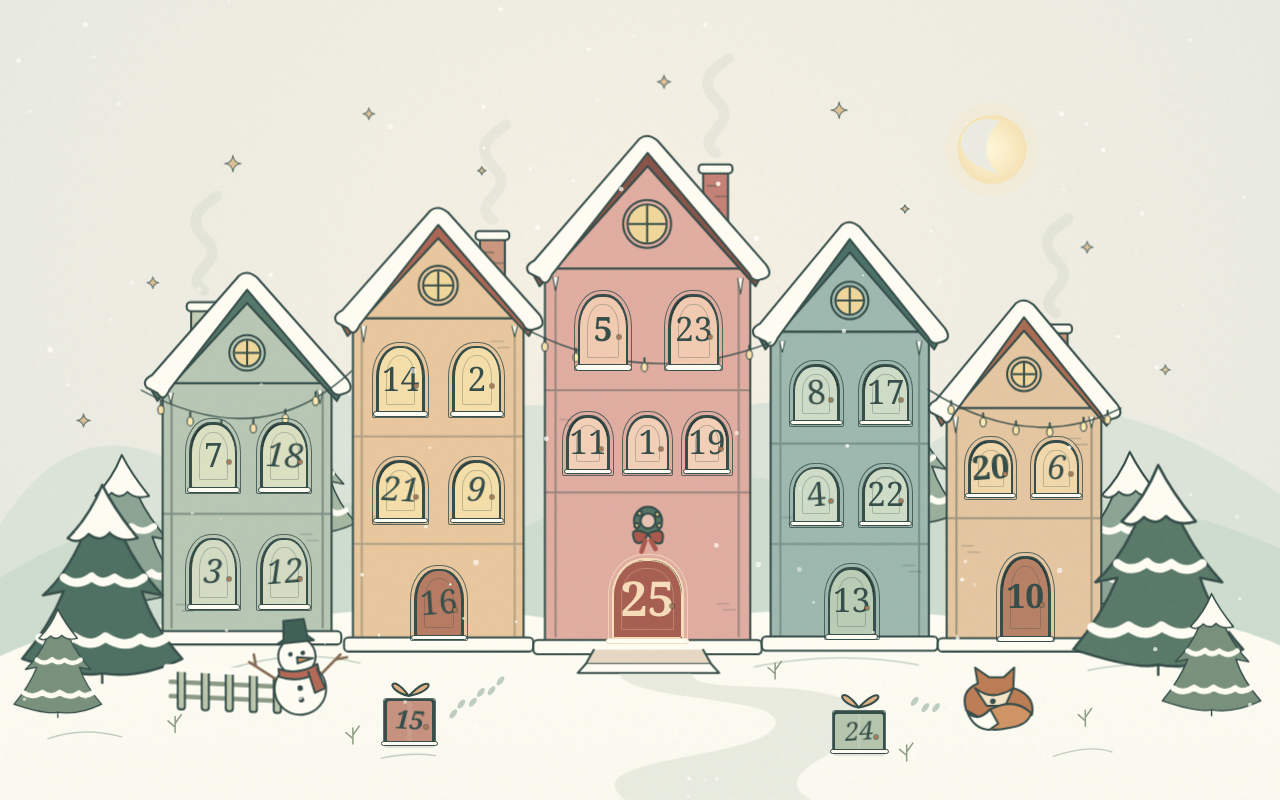
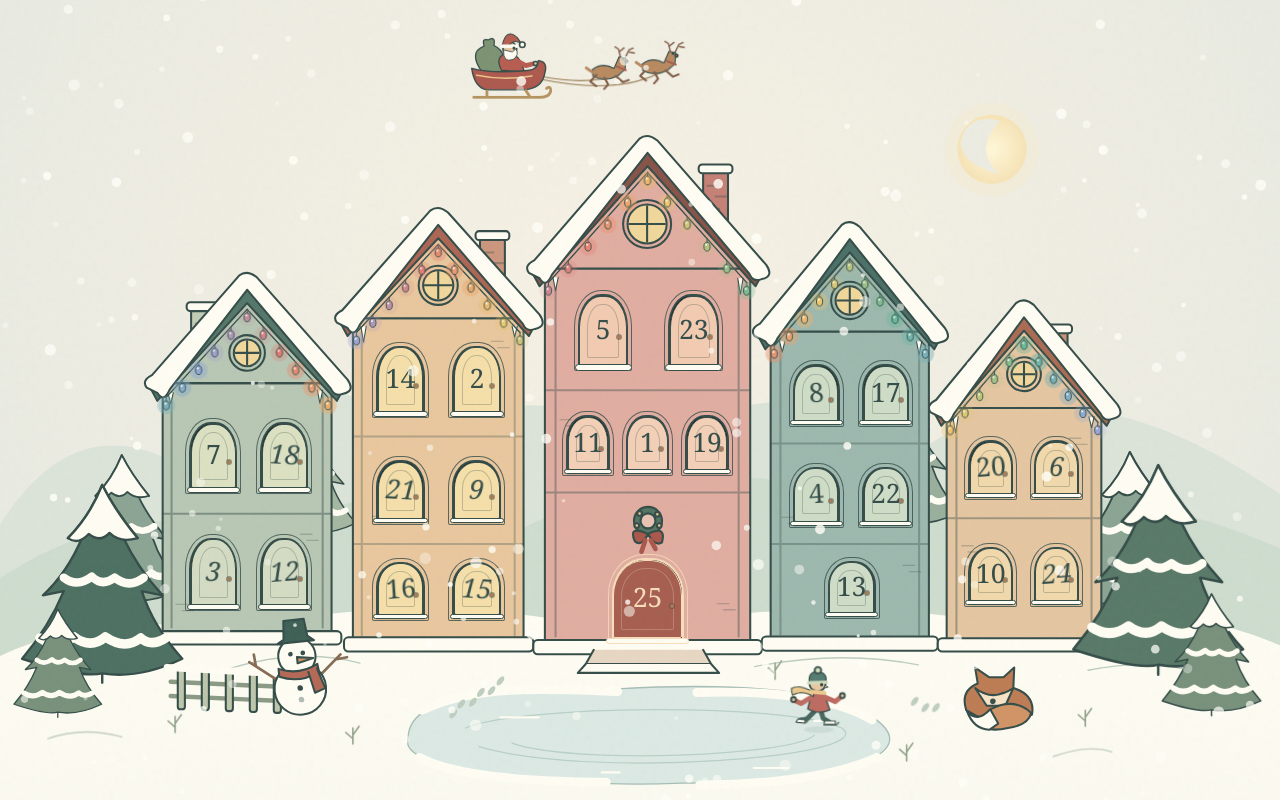
Before and after one commit to arnaav00/virtual-advent-calendar, a website: page dist/index.html in a window 1280 px wide. Drawn offline with Linux system fonts and the light colour scheme; animation ran at ten frames a second.

Commit message:
Update Site source

```diff
--- a/dist/app.js
+++ b/dist/app.js
@@ -8,21 +8,19 @@ const path = (d, fill = 'none', extra = '') => {
 };
 const rect = (x,y,w,h,fill,rx=0) => `<rect x="${x}" y="${y}" width="${w}" height="${h}" rx="${rx}" fill="${fill}" ${stroke}/>`;
 const circle = (x,y,r,fill,extra='') => `<circle cx="${x}" cy="${y}" r="${r}" fill="${fill}" ${stroke} ${extra}/>`;
-const star = (x,y,s=10) => `<g class="star">${path(`M${x} ${y-s} Q${x+1} ${y-1} ${x+s} ${y} Q${x+1} ${y+1} ${x} ${y+s} Q${x-1} ${y+1} ${x-s} ${y} Q${x-1} ${y-1} ${x} ${y-s}`,'#dab175','stroke-width="1.4"')}</g>`;
 function tree(x,y,s=1,paint='#54796b'){
   return `<g transform="translate(${x} ${y}) scale(${s})">${path('M0 0L0 -170',ink)}${path('M0 -190Q-12 -160 -33 -139L-19 -140Q-34 -105 -57 -84L-37 -88Q-51 -54 -77 -23Q-20 -4 0 -9Q35 -3 77 -23Q49 -54 38 -88L58 -84Q34 -110 20 -140L34 -139Q12 -166 0 -190',paint)}${path('M0 -190Q-12 -160 -33 -139Q-23 -132 -13 -143Q-2 -134 7 -144Q17 -134 34 -139Q12 -166 0 -190',snow)}${path('M-37 -101Q-24 -91 -10 -102Q0 -92 12 -101Q26 -90 40 -101','none',`stroke="${snow}" stroke-width="8"`)}${path('M-60 -43Q-44 -32 -27 -44Q-11 -32 3 -44Q22 -31 37 -43Q47 -34 61 -43','none',`stroke="${snow}" stroke-width="9"`)}</g>`;
 }
 function wreath(x,y,s=1){
   return `<g transform="translate(${x} ${y}) scale(${s})">${circle(0,0,15,'#547463')}${circle(0,0,8,'#e8c4b3')}${path('M0 14Q-22 4 -14 22Q-7 28 0 14Q20 4 15 23Q8 28 0 14','#aa584b')}${path('M-3 21L-7 33M3 21L8 30','none','stroke="#aa584b" stroke-width="5"')}${[[-9,-8],[10,-7],[-12,5],[12,5]].map(([a,b])=>circle(a,b,2.5,'#e9c98b')).join('')}</g>`;
 }
-function chimney(x,y,paint){return `<g>${rect(x,y,28,77,paint)}${rect(x-5,y-4,38,10,snow,4)}${path(`M${x+5} ${y+20}h10m-1 12h12m-20 14h12`,'none','opacity=".35"')}<g class="smoke">${path(`M${x+13} ${y-18}C${x-15} ${y-38} ${x+43} ${y-48} ${x+16} ${y-76}S${x+21} ${y-116} ${x+30} ${y-124}`,'none','stroke="#b6c3b5" stroke-width="12" opacity=".45"')}</g></g>`;}
+function chimney(x,y,paint){return `<g>${rect(x,y,28,77,paint)}${rect(x-5,y-4,38,10,snow,4)}${path(`M${x+5} ${y+20}h10m-1 12h12m-20 14h12`,'none','opacity=".35"')}</g>`;}
 function roof(x,y,w,h,color){return `${path(`M${x-13} ${y+7}L${x+w/2} ${y-h}L${x+w+13} ${y+7}L${x+w+6} ${y+20}L${x+w/2} ${y-h+20}L${x-6} ${y+20}Z`,color)}${path(`M${x-18} ${y+5}Q${x-24} ${y-3} ${x-12} ${y-9}L${x+w/2-9} ${y-h-11}Q${x+w/2} ${y-h-18} ${x+w/2+11} ${y-h-9}L${x+w+18} ${y-4}Q${x+w+27} ${y+9} ${x+w+13} ${y+12}Q${x+w+3} ${y+16} ${x+w-1} ${y+6}L${x+w/2} ${y-h+5}L${x+8} ${y+7}Q${x+1} ${y+23} ${x-6} ${y+11}Z`,snow)}`;}
 function attic(x,y,r=18){return `${circle(x,y,r,'#f0d79b')}${path(`M${x-r+2} ${y}h${r*2-4}M${x} ${y-r+2}v${r*2-4}`)}${circle(x,y,r+5,'none')}`;}
 let art = `<defs><radialGradient id="moon"><stop stop-color="#fff8da"/><stop offset="1" stop-color="#f6e3b5"/></radialGradient><linearGradient id="ground" x2="0" y2="1"><stop stop-color="#fffdf3"/><stop offset="1" stop-color="#e9ede4"/></linearGradient></defs>`;
-// Quiet sky, little hand-drawn constellations, and distant snowy hills.
+// A quiet moonlit sky and distant snowy hills.
 art += `<circle cx="1116" cy="168" r="53" fill="#f7e8bf" opacity=".25"/><circle cx="1116" cy="168" r="39" fill="url(#moon)"/>`;
 art += path('M1125 136Q1094 168 1124 196Q1072 181 1083 151Q1095 128 1125 136','#ecece2','stroke="none"');
-art += [[262,184,10],[415,128,7],[944,124,10],[1223,278,7],[172,318,7],[747,92,8],[542,192,5],[1018,235,5],[1311,416,6],[94,473,8]].map(a=>star(...a)).join('');
 art += path('M-1440 590H0Q85 455 205 525Q337 359 470 501Q596 414 722 495Q914 405 1042 502Q1207 393 1440 556H2880V1800H-1440Z','#dce4d9','stroke="none"');
 art += path('M-1440 650H0Q163 547 293 610Q446 513 575 601Q804 479 995 584Q1217 518 1440 617H2880V1800H-1440Z','#ceddce','stroke="none"');
 art += [tree(137,683,.9,'#8ba493'),tree(1271,689,.95,'#8ba493'),tree(345,605,.72,'#a5b7a1'),tree(1018,595,.8,'#9aaf9c')].join('');
@@ -69,12 +67,19 @@ art += rect(1055,718,195,15,snow,5);
 // Small masonry flecks and frosted roof icicles.
 [[198,680],[338,601],[419,581],[553,384],[630,472],[807,679],[880,582],[1016,636],[1082,614],[1203,493]].forEach(([x,y])=>{art+=path(`M${x} ${y}h13m-6 7h13`,'none','opacity=".25" stroke-width="1.5"');});
 [[189,442],[357,439],[406,367],[576,367],[622,312],[830,313],[877,384],[1031,384],[1072,469],[1225,469]].forEach(([x,y],i)=>{art+=path(`M${x} ${y}l3 ${12+i%3*3}l3 -${12+i%3*3}`,snow,'stroke-width="1.2"');});
-// A draped, warm strand of lights ties the houses together.
-art += path('M159 439Q294 512 396 417M589 369Q725 440 867 385M1044 438Q1158 511 1261 459','none','stroke-width="1.5"');
-[[181,451],[214,464],[249,473],[285,472],[321,461],[355,441],[613,380],[648,392],[686,400],[725,403],[766,401],[806,396],[843,389],[1070,451],[1106,465],[1143,474],[1181,476],[1219,470],[1246,462]].forEach(([x,y],i)=>{art+=`<path d="M${x} ${y}v7" ${stroke} stroke-width="1.3"/><ellipse class="bulb" cx="${x}" cy="${y+10}" rx="3.5" ry="5" fill="${i%3?'#f0cf88':'#cc8b70'}" stroke="${ink}" stroke-width="1.2"/>`;});
-// Snow banks, fir trees, and a winding path through the foreground.
+// Color-changing Christmas lights follow every roof, clear of the windows.
+art += '<g class="ambient christmas-lights">';
+[[183,431,190,110],[397,358,192,110],[613,302,231,135],[867,373,178,109],[1065,459,174,107]].forEach(([x,y,w,h],house)=>{
+  art += path(`M${x+4} ${y+16}L${x+w/2} ${y-h+27}L${x+w-4} ${y+16}`,'none','stroke-width="1.5"');
+  for(let i=0;i<11;i++){
+    const t=i/10,bx=x+4+t*(w-8),by=y+16-(1-Math.abs(2*t-1))*(h-11),delay=-(i*.43+house*1.2);
+    art += `<g class="festive-light" style="--delay:${delay}s">${path(`M${bx} ${by}v5`,'none','stroke-width="1.2"')}<circle class="light-halo" cx="${bx}" cy="${by+9}" r="10" fill="currentColor"/><ellipse class="bulb" cx="${bx}" cy="${by+9}" rx="3.5" ry="5" fill="currentColor" stroke="${ink}" stroke-width="1"/><circle cx="${bx-1}" cy="${by+7}" r="1.2" fill="#fffdf3" opacity=".85"/></g>`;
+  }
+});
+art += '</g>';
+// Snow banks, fir trees, and a little frozen village pond.
 art += path('M35 776Q111 739 192 752M259 752Q338 728 405 746M849 750Q945 731 1033 748M1224 754Q1312 736 1381 769','none','stroke="#bdcdbf" stroke-width="1.5"');
-art += path('M696 758C713 792 892 781 871 818S642 851 703 900H913C840 860 1035 829 969 794S786 784 778 758','#e2e5d9','stroke="none" opacity=".7"');
+art += `<g class="pond">${path('M475 802C517 766 615 772 695 775C800 769 925 771 982 807C1050 853 924 882 768 881C618 887 449 867 459 832Q459 813 475 802Z','#dce9e4','stroke="#a6beb5" stroke-width="1.5"')}${path('M475 799C534 770 613 775 695 778M784 779Q925 775 981 810M987 852Q921 882 787 883M682 880Q521 879 472 852','none',`stroke="${snow}" stroke-width="10"`)}${path('M524 819C584 793 884 790 947 819C994 852 662 877 539 840M576 836C647 861 895 850 916 827','none','stroke="#b8d0c7" stroke-width="1.4"')}${path('M563 807h43m242 57h39m29 -53h23m-262 58h20','none','stroke="#fffdf3" stroke-width="2.5"')}</g>`;
 art += tree(115,768,1.17,'#4d7062');
 art += tree(1303,759,1.24,'#597968');
 art += tree(1363,805,.72,'#78917b');
@@ -87,12 +92,28 @@ art += path('M188 751Q266 755 348 760','none',`stroke="${snow}" stroke-width="8"
 art += `<g transform="translate(339 786) rotate(-6)">${path('M-25 -24L-54 -47M-47 -42L-48 -55M25 -25L49 -45M44 -40L56 -41','none','stroke="#856c54" stroke-width="3"')}${circle(0,-11,29,snow)}${circle(0,-48,21,snow)}${path('M-22 -36Q0 -26 22 -37L23 -28Q0 -17 -22 -27Z','#b56856')}${path('M11 -29L16 -5L28 -9L21 -32','#b56856')}${path('M-20 -64L21 -64L14 -70L12 -89L-11 -89L-13 -68Z','#3e6055')}${circle(-7,-51,1.5,ink)}${circle(7,-51,1.5,ink)}${path('M0 -47L18 -44L0 -40Z','#cf9361')}${circle(0,-12,2,ink)}${circle(0,1,2,ink)}</g>`;
 // A little sleepy fox, curled up in the snow.
 art += `<g transform="translate(1117 792)">${path('M-30 7Q-37 -15 -17 -23L-20 -41L-4 -30L12 -30L24 -41L23 -18Q48 -10 44 12Q11 33 -30 7','#bd7c54')}${path('M-20 -18Q0 -2 23 -18L14 2H-7Z','#f5e4c6')}${path('M43 10Q24 -8 -3 6Q-18 22 -29 8Q-18 35 17 27Q40 24 43 10','#d19465')}${path('M-3 6Q-18 22 -29 8Q-22 28 -4 29L6 22Z',snow)}${path('M-12 -13l5 2m14 0l5 -2','none','stroke-width="1.5"')}${circle(0,-3,2,ink)}</g>`;
-// Gift bows sit above two extra numbered doors.
-[[460,783],[966,796]].forEach(([x,y])=>{art+=path(`M${x} ${y}C${x-29} ${y-7} ${x-20} ${y-28} ${x} ${y}C${x+26} ${y-28} ${x+33} ${y-6} ${x} ${y}`,'#e2b185');});
 // Tiny boot prints and winter sprigs make the snow feel lived in.
 [[563,766],[553,777],[541,779],[532,790],[519,792],[510,803],[1029,789],[1041,796],[1053,796]].forEach(([x,y])=>{art+=`<ellipse cx="${x}" cy="${y}" rx="3" ry="6" fill="#bfcec0" transform="rotate(38 ${x} ${y})"/>`;});
 [[197,824],[1221,817],[397,837],[1020,856],[872,764]].forEach(([x,y])=>{art+=path(`M${x} ${y}v-18m0 12l-8 -7m8 3l7 -10`,'none','stroke="#8d9e85" stroke-width="1.7"');});
-art += path('M54 831Q93 817 137 829M1185 851Q1225 837 1251 846M429 853Q461 846 490 850','none','stroke="#c4cfc0" stroke-width="1.5"');
+art += path('M54 831Q93 817 137 829M1185 851Q1225 837 1251 846','none','stroke="#c4cfc0" stroke-width="1.5"');
+// A scarf-wearing skater traces a continuous oval around the pond.
+art += `<g class="ambient skater-travel"><ellipse cy="3" rx="18" ry="4" fill="#9dbab0" opacity=".26"/><g class="skater-facing"><g class="skater-bob">
+  <g class="skate-leg back">${path('M-4 -19L-13 -8L-21 -6','none','stroke="#48665f" stroke-width="6"')}${path('M-25 -3L-15 -3L-12 -5','none','stroke="#6f8278" stroke-width="2"')}${path('M-24 -7h9v4h-11Z',snow,'stroke-width="1.3"')}</g>
+  <g class="skate-leg front">${path('M3 -20L6 -10L13 -6','none','stroke="#48665f" stroke-width="6"')}${path('M7 -2H22L25 -5','none','stroke="#6f8278" stroke-width="2"')}${path('M8 -7h13v4H7Z',snow,'stroke-width="1.3"')}</g>
+  ${path('M-7 -43Q0 -46 8 -40L14 -20Q1 -14 -13 -22Z','#bd6b61','stroke-width="1.6"')}${path('M6 -37L21 -30L29 -36M-7 -37L-21 -29L-29 -33','none','stroke="#bd6b61" stroke-width="6"')}${circle(30,-37,3,'#e8c8a5')}${circle(-30,-34,3,'#e8c8a5')}
+  ${circle(0,-53,10,'#e8c8a5')}${path('M-10 -55Q-11 -69 2 -67Q13 -65 10 -54Z','#557b70','stroke-width="1.5"')}${path('M-11 -54H11','none','stroke="#d2ddbd" stroke-width="4"')}${circle(1,-69,4,'#d2ddbd')}${circle(5,-51,1,ink)}${path('M9 -50l4 2l-4 1','#e8c8a5','stroke-width="1"')}
+  <g class="skater-scarf">${path('M-5 -42Q-25 -51 -33 -44L-31 -36Q-19 -44 -5 -37Z','#edc98d','stroke-width="1.3"')}</g>${path('M-8 -43L8 -41','none','stroke="#edc98d" stroke-width="5"')}
+</g></g></g>`;
+// Santa and two reindeer cross the clear sky, then return after a quiet pause.
+function reindeer(x,y,delay){return `<g transform="translate(${x} ${y})"><g class="reindeer-bob" style="--delay:${delay}s">${path('M-22 -8Q-7 -19 9 -10L16 -27L26 -25L25 -9L14 1Q-3 10 -21 2Z','#b88a60','stroke-width="1.6"')}${path('M-22 -4l-9 -6','none','stroke="#b88a60" stroke-width="4"')}<g class="reindeer-legs" style="--delay:${delay}s">${path('M-16 1L-24 11L-15 17M-4 4L2 13L-3 20M12 0L23 8L31 4','none','stroke="#805e48" stroke-width="3"')}</g>${path('M18 -27L15 -38L10 -41M16 -34L23 -40M25 -26L30 -37L36 -40M31 -34L38 -33','none','stroke="#805e48" stroke-width="2"')}${circle(27,-21,2,'#a65e50')}${circle(22,-24,1,ink)}${path('M13 -13L26 -8','none','stroke="#a65e50" stroke-width="3"')}</g></g>`;}
+art += `<g class="ambient santa-flight"><g class="santa-float" transform="scale(.78)">
+  ${path('M44 -9Q112 4 156 -12M43 -5Q160 19 224 -20','none','stroke="#987b53" stroke-width="1.5"')}
+  ${reindeer(139,-8,-.3)}${reindeer(211,-16,-.9)}
+  ${path('M-41 -14Q-63 -44 -39 -53Q-43 -65 -33 -62Q-22 -68 -25 -54Q-3 -44 -14 -12Z','#7c9372','stroke-width="1.8"')}
+  ${path('M-14 -18Q-25 -40 -4 -43Q12 -43 19 -16Z','#b75d50','stroke-width="1.8"')}${path('M4 -34L21 -25L34 -28','none','stroke="#b75d50" stroke-width="7"')}${circle(35,-28,3,'#e7c8a1')}
+  ${circle(-2,-49,10,'#e7c8a1')}${path('M-11 -47Q-12 -28 3 -34Q12 -40 7 -49L2 -45Z',snow,'stroke-width="1.2"')}${path('M-13 -54Q-7 -80 9 -65L16 -55Q5 -65 -3 -54Z','#b75d50','stroke-width="1.5"')}${path('M-13 -53H8','none',`stroke="${snow}" stroke-width="5"`)}${circle(16,-55,4,snow)}${circle(4,-50,1,ink)}
+  ${path('M-57 -21Q-30 -13 24 -18Q39 -19 39 -32Q54 -31 48 -12Q44 8 18 10H-35Q-53 7 -57 -21Z','#ad594e','stroke-width="2"')}${path('M-50 -11Q-11 -3 30 -10','none','stroke="#edc98d" stroke-width="2"')}${path('M-35 12v8M21 11l6 9M-54 21H39Q56 21 57 11Q57 4 51 8','none','stroke="#b4935e" stroke-width="4"')}
+</g></g>`;
 svg.innerHTML=art;
 
 // Door coordinates share the illustration's 1440 × 900 design space.
@@ -102,26 +123,26 @@ const doors = [
   [3,213,605,54,78,'#d4dcc3'],[12,293,605,54,78,'#d4dcc3'],
   [14,423,389,55,77,'#f5dfa9'],[2,509,389,55,77,'#f5dfa9'],
   [21,423,518,55,68,'#f5dfa9'],[9,509,518,55,68,'#f5dfa9'],
-  [16,466,640,56,77,'#b67b62'],
+  [16,423,632,55,62,'#f5dfa9'],[15,509,632,55,62,'#f5dfa9'],
   [5,650,331,57,82,'#f2cbb1'],[23,752,331,57,82,'#f2cbb1'],
   [11,637,467,49,64,'#f3d0b7'],[1,704,467,49,64,'#f3d0b7'],[19,771,467,49,64,'#f3d0b7'],
   [25,688,628,81,92,'#a65e50','grand'],
   [8,892,410,53,66,'#cfddc7'],[17,970,410,53,66,'#cfddc7'],
   [4,892,525,53,64,'#cfddc7'],[22,970,525,53,64,'#cfddc7'],
-  [13,931,638,54,78,'#bacdb5'],
+  [13,931,631,54,61,'#cfddc7'],
   [20,1089,495,51,63,'#f1d9ac'],[6,1163,495,51,63,'#f1d9ac'],
-  [10,1125,626,57,92,'#b78065'],
-  [15,432,786,57,52,'#c7917e','gift'],[24,937,800,59,47,'#b5c6ad','gift']
+  [10,1089,615,51,63,'#f1d9ac'],[24,1163,615,51,63,'#f1d9ac']
 ];
 const holder=document.querySelector('#doors');
 // Tab order follows the days, while their visual arrangement stays playful.
-doors.sort((a,b)=>a[0]-b[0]).forEach(([day,x,y,w,h,paint,kind=''])=>{
+doors.sort((a,b)=>a[0]-b[0]).forEach(([day,x,y,w,h,paint,kind='window'])=>{
   const button=document.createElement('button');
   button.className=`door ${kind}`;
   button.style.cssText=`left:${x/14.4}%;top:${y/9}%;width:${w/14.4}%;height:${h/9}%;--paint:${paint};--tilt:${day%4===0?-4:day%3===0?3:0}deg;${kind==='grand'?'--ink:#f7ddba;':''}`;
   button.setAttribute('aria-label',`Day ${day}`);
   button.setAttribute('aria-expanded','false');
   button.dataset.day=day;
+  button.dataset.kind=kind==='grand'?'door':'window';
   button.innerHTML=`<span class="panel"><span class="number">${day}</span></span>`;
   button.addEventListener('click',()=>{
     const open=button.dataset.open!=='true';
@@ -141,10 +162,13 @@ function resize(){
   width=innerWidth;height=innerHeight;
   const dpr=Math.min(devicePixelRatio||1,2);
   canvas.width=width*dpr;canvas.height=height*dpr;ctx.setTransform(dpr,0,0,dpr,0,0);
-  flakes=Array.from({length:Math.min(155,Math.max(65,Math.round(width*height/8500)))},()=>({x:Math.random()*width,y:Math.random()*height,r:.8+Math.random()*2.1,s:17+Math.random()*32,phase:Math.random()*Math.PI*2,opacity:.35+Math.random()*.5}));
+  const count=2*Math.min(155,Math.max(65,Math.round(width*height/8500)));
+  flakes=Array.from({length:count},()=>({x:Math.random()*width,y:Math.random()*height,r:2*(.8+Math.random()*2.1),s:17+Math.random()*32,phase:Math.random()*Math.PI*2,opacity:.35+Math.random()*.5}));
+  canvas.dataset.flakeCount=String(count);
+  canvas.dataset.sizeMultiplier='2';
   if(motion.matches) draw(0);
 }
 function draw(delta){ctx.clearRect(0,0,width,height);flakes.forEach(f=>{f.y+=f.s*delta;f.x+=(Math.sin(f.y/90+f.phase)*8+8)*delta;if(f.y>height+5){f.y=-5;f.x=Math.random()*width;}if(f.x>width+5)f.x=-5;ctx.beginPath();ctx.arc(f.x,f.y,f.r,0,Math.PI*2);ctx.fillStyle=`rgba(255,255,248,${f.opacity})`;ctx.fill();});}
 function animate(time){draw(last?Math.min((time-last)/1000,.05):0);last=time;frame=requestAnimationFrame(animate);}
-function syncMotion(){cancelAnimationFrame(frame);last=0;if(!motion.matches&&!document.hidden)frame=requestAnimationFrame(animate);else draw(0);}
+function syncMotion(){cancelAnimationFrame(frame);last=0;document.body.classList.toggle('scene-paused',document.hidden);if(!motion.matches&&!document.hidden)frame=requestAnimationFrame(animate);else draw(0);}
 window.addEventListener('resize',resize);motion.addEventListener('change',syncMotion);document.addEventListener('visibilitychange',syncMotion);resize();syncMotion();
--- a/dist/styles.css
+++ b/dist/styles.css
@@ -14,25 +14,45 @@ main::after{content:"";position:absolute;inset:0;pointer-events:none;opacity:.1;
 .panel{position:absolute;inset:-.5px;display:flex;align-items:center;justify-content:center;border-radius:inherit;background:var(--paint);color:var(--ink);transform-origin:0% 50%;transition:transform .7s cubic-bezier(.22,.68,.16,1),filter .7s,box-shadow .7s;backface-visibility:hidden;transform-style:preserve-3d;border:1px solid var(--ink)}
 .panel::before{content:"";position:absolute;inset:7px;border:1px solid currentColor;opacity:.28;border-radius:inherit}
 .panel::after{content:"";position:absolute;right:10%;top:57%;width:4px;height:4px;border-radius:50%;background:#ab7953;box-shadow:0 0 0 1px #354d4980}
-.number{font-family:Georgia,'Times New Roman',serif;font-size:clamp(12px,2.65vw,38px);font-weight:400;line-height:1;transform:rotate(var(--tilt,0deg));padding-bottom:3px}
+.number{font-family:Georgia,'Times New Roman',serif;font-size:clamp(10px,2.08vw,30px);font-weight:400;line-height:1;transform:rotate(var(--tilt,0deg));padding-bottom:3px}
 .door:nth-child(3n) .number{font-style:italic}
-.door:nth-child(5n) .number{font-weight:bold}
 .door:hover,.door:focus-visible,.door[data-open="true"]{z-index:10}
 .door:hover .panel,.door:focus-visible .panel,.door[data-open="true"] .panel{transform:rotateY(-106deg);filter:brightness(.91);box-shadow:7px 2px 12px #233a3220}
 .door:focus-visible{outline:3px solid #a6624e;outline-offset:9px}
-.door.gift{--radius:3px}
-.door.gift .panel::before{inset:0 43%;border:0;border-left:1px solid #354d4940;border-right:1px solid #354d4940;background:#fffdf350}
-.door.gift::before{inset:-3px}
-.door.gift .number{font-size:clamp(12px,2vw,29px);z-index:1}
-.door.grand .number{font-size:clamp(22px,3.9vw,55px)}
 #snow{position:absolute;inset:0;width:100%;height:100%;pointer-events:none}
-.smoke{animation:drift 6s ease-in-out infinite;transform-box:fill-box;transform-origin:50% 100%}
-.smoke.second{animation-delay:-3s}
-.star{animation:twinkle 4s ease-in-out infinite;transform-box:fill-box;transform-origin:center}
-.star:nth-child(2n){animation-delay:-2s}
-.bulb{animation:glow 4s ease-in-out infinite alternate}
-@keyframes drift{0%,100%{transform:translate(0,3px) rotate(-3deg);opacity:.35}50%{transform:translate(6px,-6px) rotate(4deg);opacity:.65}}
-@keyframes twinkle{50%{opacity:.45;transform:scale(.85)}}
-@keyframes glow{to{fill:#ffedb5}}
-@media(min-aspect-ratio:8/5){.number{font-size:4.2vh}.door.gift .number{font-size:3.2vh}.door.grand .number{font-size:6vh}}
-@media(prefers-reduced-motion:reduce){.panel{transition:none}.smoke,.star,.bulb{animation:none}}
+.ambient{pointer-events:none}
+.festive-light{color:#e9bd63;animation:christmas-colors 8s linear var(--delay) infinite}
+.light-halo{opacity:.22;animation:light-breathe 3.6s ease-in-out var(--delay) infinite}
+.skater-travel{transform:translate(725px,842px);animation:skate-lap 18s linear -3s infinite}
+.skater-facing{animation:skate-turn 18s linear -3s infinite;transform-origin:0 0}
+.skater-bob{animation:skate-bob 1.8s ease-in-out infinite;transform-origin:0 0}
+.skate-leg{transform-origin:0 -20px;animation:skate-push 1.8s ease-in-out infinite}
+.skate-leg.back{animation-delay:-.9s}
+.skater-scarf{transform-origin:-5px -40px;animation:scarf-flutter 2.1s ease-in-out infinite}
+.santa-flight{transform:translate(-400px,110px);animation:santa-crossing 34s linear -6s infinite}
+.santa-float{animation:sleigh-bob 3.4s ease-in-out infinite}
+.reindeer-bob{animation:reindeer-bob 1.6s ease-in-out var(--delay) infinite}
+.reindeer-legs{transform-origin:0 0;animation:reindeer-kick 1.6s ease-in-out var(--delay) infinite}
+.scene-paused .ambient,.scene-paused .ambient *{animation-play-state:paused!important}
+@keyframes christmas-colors{0%,100%{color:#e67a72}25%{color:#efc96c}50%{color:#65b99b}75%{color:#94a6de}}
+@keyframes light-breathe{0%,100%{opacity:.14}50%{opacity:.48}}
+@keyframes skate-lap{
+  0%,100%{transform:translate(527px,827px) scale(.94)}
+  12.5%{transform:translate(583px,807px) scale(.89)}
+  25%{transform:translate(735px,800px) scale(.86)}
+  37.5%{transform:translate(889px,807px) scale(.89)}
+  50%{transform:translate(947px,827px) scale(.94)}
+  62.5%{transform:translate(889px,848px) scale(.98)}
+  75%{transform:translate(735px,856px) scale(1)}
+  87.5%{transform:translate(583px,848px) scale(.98)}
+}
+@keyframes skate-turn{0%{transform:scaleX(.35)}4%,46%{transform:scaleX(1)}50%{transform:scaleX(.35)}54%,96%{transform:scaleX(-1)}100%{transform:scaleX(.35)}}
+@keyframes skate-bob{0%,100%{transform:translateY(0) rotate(-5deg)}50%{transform:translateY(-2px) rotate(3deg)}}
+@keyframes skate-push{0%,100%{transform:rotate(-8deg)}50%{transform:rotate(17deg)}}
+@keyframes scarf-flutter{0%,100%{transform:rotate(-5deg)}50%{transform:rotate(9deg)}}
+@keyframes santa-crossing{0%{transform:translate(-400px,110px)}72%,100%{transform:translate(1770px,88px)}}
+@keyframes sleigh-bob{0%,100%{transform:translateY(0) scale(.78)}50%{transform:translateY(-7px) scale(.78)}}
+@keyframes reindeer-bob{0%,100%{transform:translateY(0) rotate(-3deg)}50%{transform:translateY(-4px) rotate(3deg)}}
+@keyframes reindeer-kick{0%,100%{transform:rotate(-6deg)}50%{transform:rotate(8deg)}}
+@media(min-aspect-ratio:8/5){.number{font-size:3.33vh}}
+@media(prefers-reduced-motion:reduce){.panel{transition:none}.ambient,.ambient *{animation:none!important}.santa-flight{display:none}.light-halo{opacity:.2}}
```
Also changed, not shown: dist/index.html (+2 -2 lines), README.md.
